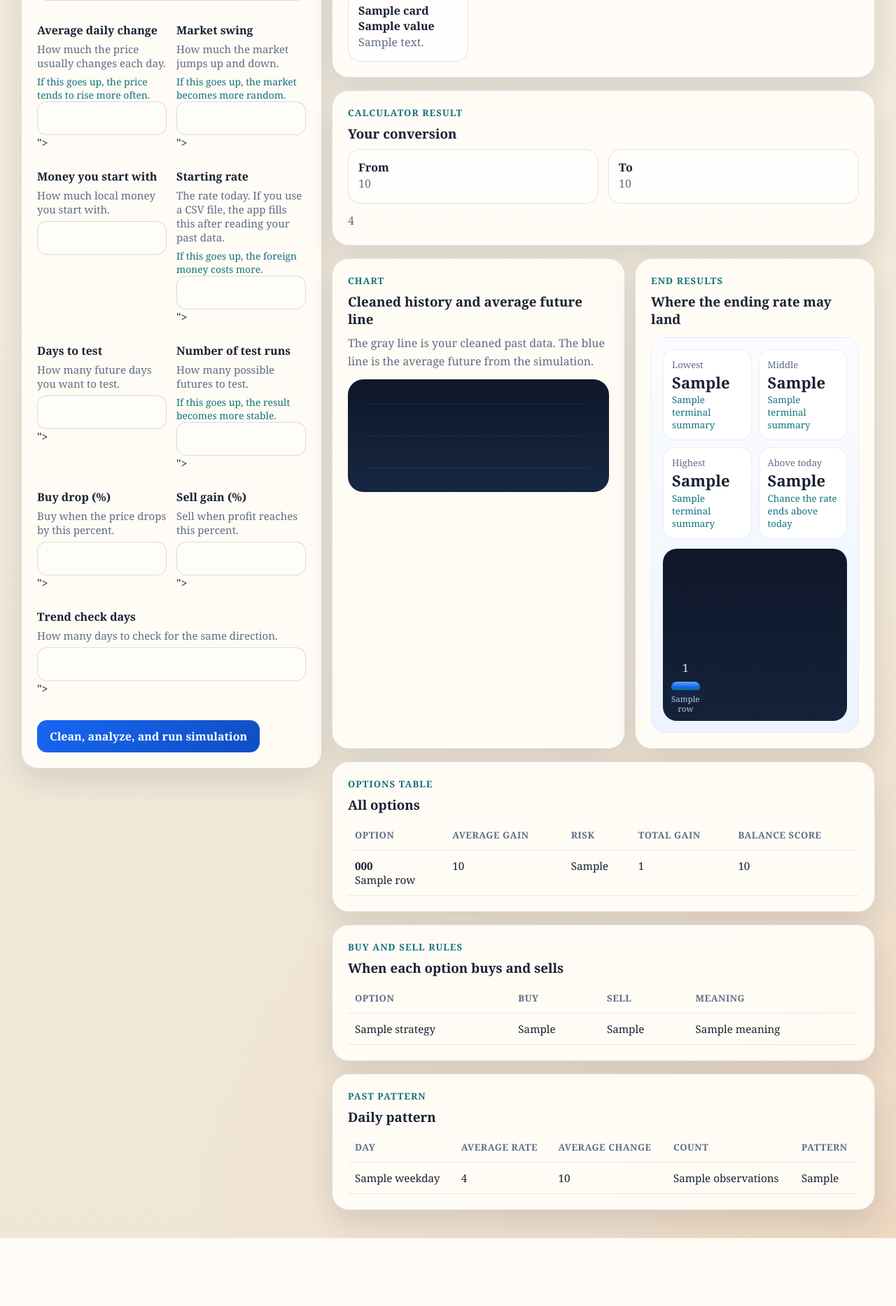
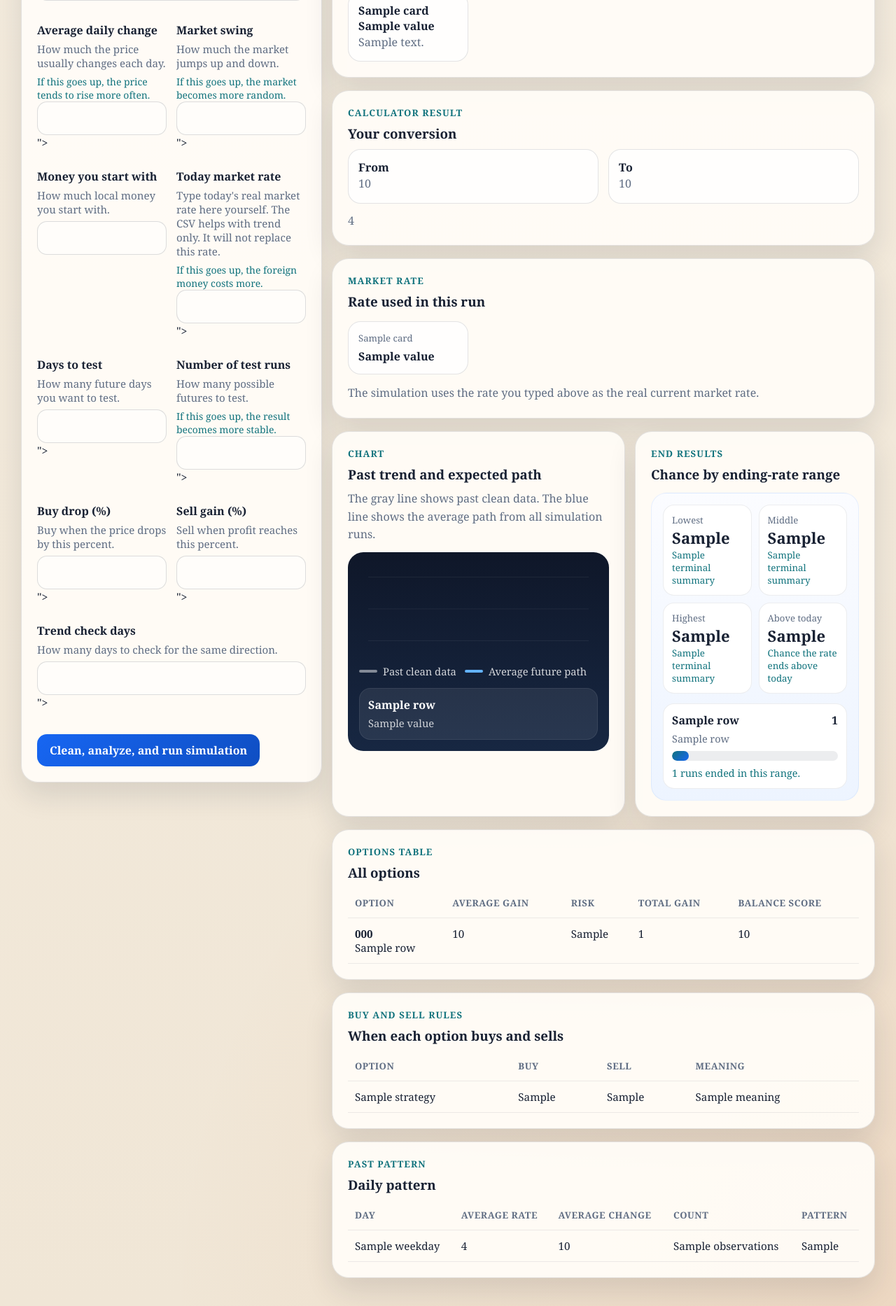
Before and after one commit to am2aidi/nutri, a Flask app: template templates/index.html in a window 1280 px wide. Shown: the part 1917-3783 px from the top of the page at 70% size. Before the commit the page ends 3686 px from the top, so only its background shows below. Run offline with Flask 3, Linux system fonts and the light colour scheme; the template is opened without the code that fills it: most values are stand-ins (such as "Sample title", 1, 10 or a date in 2020); form fields are guessed from the names that the template uses.

Commit message:
Improve rate entry and result visuals

```diff
--- a/app.py
+++ b/app.py
@@ -32,7 +32,7 @@ app.config["MAX_CONTENT_LENGTH"] = 4 * 1024 * 1024
 
 
 FIELD_LABELS = {
-    "starting_rate": "Starting rate",
+    "starting_rate": "Today's market rate",
     "mu": "Average daily change",
     "sigma": "Market swing",
     "days": "Days to test",
@@ -51,6 +51,16 @@ def _friendly_field_name(name: str) -> str:
 
 def _parse_float(name: str, default: float) -> float:
     raw_value = request.form.get(name, str(default)).strip()
+    try:
+        return float(raw_value)
+    except ValueError as exc:
+        raise ValueError(f"{_friendly_field_name(name)} must be a number.") from exc
+
+
+def _parse_required_float(name: str) -> float:
+    raw_value = request.form.get(name, "").strip()
+    if not raw_value:
+        raise ValueError(f"Enter {_friendly_field_name(name).lower()}.")
     try:
         return float(raw_value)
     except ValueError as exc:
@@ -138,7 +148,7 @@ def _build_sample_path_rows(paths) -> list[dict]:
     return rows
 
 
-def _build_histogram_rows(values, bins: int = 9) -> list[dict]:
+def _build_histogram_rows(values, bins: int = 5) -> list[dict]:
     array = np.asarray(values, dtype=float)
     if array.size == 0:
         return []
@@ -152,15 +162,20 @@ def _build_histogram_rows(values, bins: int = 9) -> list[dict]:
     counts, _ = np.histogram(array, bins=edges)
     peak_count = int(counts.max()) if counts.size else 1
     peak_count = peak_count or 1
+    total_count = int(array.size) or 1
+    band_names = ["Very low", "Low", "Middle", "High", "Very high"]
 
     rows = []
     for index, count in enumerate(counts):
-        height = max(16, int((int(count) / peak_count) * 100)) if int(count) > 0 else 10
+        count_value = int(count)
         rows.append(
             {
                 "label": f"{edges[index]:,.1f} - {edges[index + 1]:,.1f}",
-                "count": int(count),
-                "height": height,
+                "count": count_value,
+                "height": max(16, int((count_value / peak_count) * 100)) if count_value > 0 else 10,
+                "width": max(8, int((count_value / total_count) * 100)) if count_value > 0 else 4,
+                "percent": f"{(count_value / total_count) * 100:.1f}%",
+                "band_name": band_names[index] if index < len(band_names) else f"Band {index + 1}",
             }
         )
     return rows
@@ -198,6 +213,34 @@ def _build_terminal_summary(terminal_values, starting_rate: float, local_currenc
         "pair_label": f"{local_currency}/{target_currency}",
         "above_start_probability": f"{float((values >= starting_rate).mean() * 100):.1f}%",
     }
+
+
+def _build_forecast_checkpoint_rows(
+    values,
+    local_currency: str,
+    target_currency: str,
+) -> list[dict]:
+    array = np.asarray(values, dtype=float)
+    if array.size == 0:
+        return []
+
+    last_index = array.size - 1
+    checkpoints = [0, last_index // 4, last_index // 2, (last_index * 3) // 4, last_index]
+    unique_points = []
+    for point in checkpoints:
+        if point not in unique_points:
+            unique_points.append(point)
+
+    rows = []
+    for point in unique_points:
+        label = "Today" if point == 0 else f"Day {point}"
+        rows.append(
+            {
+                "label": label,
+                "value": _format_rate(float(array[point]), local_currency, target_currency),
+            }
+        )
+    return rows
 
 
 def _parse_manual_series(raw_text: str) -> pd.Series:
@@ -271,7 +314,7 @@ def _collect_form_values() -> dict:
     return {
         "input_mode": request.form.get("input_mode", DEFAULTS["input_mode"]),
         "history_file_name": request.files.get("history_file").filename if request.files.get("history_file") else "",
-        "starting_rate": request.form.get("starting_rate", str(DEFAULTS["starting_rate"])),
+        "starting_rate": request.form.get("starting_rate", ""),
         "mu": request.form.get("mu", str(DEFAULTS["mu"])),
         "sigma": request.form.get("sigma", str(DEFAULTS["sigma"])),
         "days": request.form.get("days", str(DEFAULTS["days"])),
@@ -297,7 +340,7 @@ def index():
     form_values = {
         "input_mode": DEFAULTS["input_mode"],
         "history_file_name": "",
-        "starting_rate": f"{DEFAULTS['starting_rate']}",
+        "starting_rate": "",
         "mu": f"{DEFAULTS['mu']}",
         "sigma": f"{DEFAULTS['sigma']}",
         "days": f"{DEFAULTS['days']}",
@@ -320,6 +363,7 @@ def index():
 
         try:
             input_mode = form_values["input_mode"]
+            starting_rate = _parse_required_float("starting_rate")
             days = _parse_int("days", DEFAULTS["days"])
             n_simulations = _parse_int("n_simulations", DEFAULTS["n_simulations"])
             initial_capital = _parse_float("initial_capital", DEFAULTS["initial_capital"])
@@ -343,17 +387,16 @@ def index():
 
                 uploaded_df = pd.read_csv(uploaded_file)
                 history_df, history_metadata = prepare_uploaded_history(uploaded_df)
-                starting_rate, mu, sigma = derive_parameters_from_history(history_df["Rate"])
+                _, mu, sigma = derive_parameters_from_history(history_df["Rate"])
                 source_name = history_metadata["source_name"]
                 source_label = f"{source_name} ({len(history_df)} past rows)"
 
-                form_values["starting_rate"] = f"{starting_rate:.4f}"
                 form_values["mu"] = f"{mu:.4f}"
                 form_values["sigma"] = f"{sigma:.4f}"
             else:
                 manual_series = _parse_manual_series(form_values["manual_series"])
                 if not manual_series.empty:
-                    starting_rate, mu, sigma = derive_parameters_from_history(manual_series)
+                    _, mu, sigma = derive_parameters_from_history(manual_series)
                     history_df = pd.DataFrame(
                         {
                             "Date": pd.date_range(
@@ -373,11 +416,9 @@ def index():
                         "duplicate_date_rows": 0,
                     }
                     source_label = f"Rate list you typed ({len(history_df)} past rows)"
-                    form_values["starting_rate"] = f"{starting_rate:.4f}"
                     form_values["mu"] = f"{mu:.4f}"
                     form_values["sigma"] = f"{sigma:.4f}"
                 else:
-                    starting_rate = _parse_float("starting_rate", DEFAULTS["starting_rate"])
                     mu = _parse_float("mu", DEFAULTS["mu"])
                     sigma = _parse_float("sigma", DEFAULTS["sigma"])
 
@@ -485,18 +526,28 @@ def index():
             if history_metadata and input_mode == "upload":
                 learning_summary = (
                     f"The app cleaned your CSV, kept {history_metadata['kept_rows']} good rows, "
-                    f"then learned the start rate, average daily change, and market swing."
+                    f"then learned the average daily change and market swing. "
+                    f"The current market rate came from what you typed."
                 )
             elif not history_df.empty:
-                learning_summary = "The app used the values you typed by hand and learned from that rate list."
+                learning_summary = (
+                    "The app used the values you typed by hand to learn the trend and market swing. "
+                    "The current market rate came from what you typed."
+                )
             else:
-                learning_summary = "The app used the values you typed by hand."
+                learning_summary = "The app used the values you typed by hand, including the current market rate."
 
             data_quality_cards = []
             history_cards = []
             cleaning_note = ""
             history_note = ""
             history_preview_rows = []
+            entered_rate_cards = [
+                {
+                    "label": "Rate you entered today",
+                    "value": _format_rate(starting_rate, local_currency, target_currency),
+                }
+            ]
 
             if history_metadata:
                 original_rows = int(history_metadata.get("original_rows", len(history_df)))
@@ -550,6 +601,18 @@ def index():
                     f"and market swing was {float(history_analysis['market_swing']):,.4f}."
                 )
                 history_preview_rows = _build_history_preview_rows(history_df, local_currency, target_currency)
+                entered_rate_cards.append(
+                    {
+                        "label": "Last rate in your history",
+                        "value": _format_rate(history_analysis["latest_rate"], local_currency, target_currency),
+                    }
+                )
+                entered_rate_cards.append(
+                    {
+                        "label": "Difference",
+                        "value": _format_signed_number(starting_rate - history_analysis["latest_rate"]),
+                    }
+                )
 
             model_cards = [
                 {
@@ -564,8 +627,8 @@ def index():
                 },
                 {
                     "label": "Data use",
-                    "value": "CSV or typed history",
-                    "detail": "Past rates are used to estimate the average daily change and market swing.",
+                    "value": "User rate plus past history",
+                    "detail": "You enter the real current rate. Past rates are only used to estimate trend and swing.",
                 },
                 {
                     "label": "Why results change",
@@ -581,7 +644,7 @@ def index():
                 "best_reason_short": best_reason_short,
                 "simulation_story": (
                     f"If you start with {_format_money(initial_capital, local_currency)}, you can buy about "
-                    f"{starting_foreign_units:,.2f} {target_currency} at the start rate. "
+                    f"{starting_foreign_units:,.2f} {target_currency} at the market rate you entered. "
                     f"The test then shows simple possible up and down moves over {days} days."
                 ),
                 "learning_summary": learning_summary,
@@ -601,7 +664,7 @@ def index():
                     "to_amount": f"{calculator_result:,.2f} {calculator_to_currency}",
                     "rate_note": (
                         f"Rate used: 1 {target_currency} = {float(starting_rate):,.4f} {local_currency}. "
-                        f"You can add more currencies in the box above."
+                        f"This is the market rate you entered."
                     ),
                 },
                 "strategy_rows": _serialize_strategy_rows(summary_df, local_currency),
@@ -612,6 +675,11 @@ def index():
                     target_currency,
                 ),
                 "terminal_histogram_rows": _build_histogram_rows(terminal_values),
+                "forecast_checkpoint_rows": _build_forecast_checkpoint_rows(
+                    paths.mean(axis=0),
+                    local_currency,
+                    target_currency,
+                ),
                 "weekday_rows": _serialize_weekday_rows(weekday_df, local_currency, target_currency),
                 "strategy_rules_rows": build_strategy_rules_table(days).to_dict(orient="records"),
             }
@@ -627,6 +695,7 @@ def index():
                 "history_cards": history_cards,
                 "history_note": history_note,
                 "history_preview_rows": history_preview_rows,
+                "entered_rate_cards": entered_rate_cards,
                 "model_cards": model_cards,
                 "local_currency": local_currency,
                 "target_currency": target_currency,
@@ -676,15 +745,20 @@ def index():
                     "from_amount": f"{calculator_amount:,.2f} {calculator_from_currency}",
                     "to_amount": f"{calculator_result:,.2f} {calculator_to_currency}",
                     "rate_note": (
-                        f"We convert using {local_currency}. "
+                        f"We convert using the market rate you typed. "
                         f"1 {target_currency} = {float(starting_rate):,.4f} {local_currency}"
                     ),
                 },
                 "available_currencies": available_currencies,
                 "scenario_cards": scenario_cards,
+                "forecast_checkpoint_rows": _build_forecast_checkpoint_rows(
+                    paths.mean(axis=0),
+                    local_currency,
+                    target_currency,
+                ),
                 "simulation_story": (
                     f"If you start with {_format_money(initial_capital, local_currency)}, you can buy about "
-                    f"{starting_foreign_units:,.2f} {target_currency} at the start rate. "
+                    f"{starting_foreign_units:,.2f} {target_currency} at the market rate you entered. "
                     f"The test then shows simple possible up and down moves over {days} days."
                 ),
             }
--- a/templates/index.html
+++ b/templates/index.html
@@ -222,6 +222,47 @@
         border-radius: 22px;
         background: linear-gradient(180deg, #0f1729 0%, #172742 100%);
       }
+      .chart-legend {
+        display: flex;
+        flex-wrap: wrap;
+        gap: 12px;
+        margin-top: 14px;
+      }
+      .legend-item {
+        display: inline-flex;
+        align-items: center;
+        gap: 8px;
+        color: rgba(255, 255, 255, 0.82);
+        font-size: 0.92rem;
+      }
+      .legend-swatch {
+        width: 26px;
+        height: 4px;
+        border-radius: 999px;
+      }
+      .legend-swatch.history { background: rgba(255, 255, 255, 0.48); }
+      .legend-swatch.forecast { background: #63b3ff; }
+      .checkpoint-grid {
+        display: grid;
+        grid-template-columns: repeat(auto-fit, minmax(110px, 1fr));
+        gap: 10px;
+        margin-top: 14px;
+      }
+      .checkpoint-card {
+        padding: 12px;
+        border-radius: 16px;
+        background: rgba(255, 255, 255, 0.08);
+        border: 1px solid rgba(255, 255, 255, 0.08);
+      }
+      .checkpoint-card strong {
+        display: block;
+        margin-bottom: 4px;
+        color: #fff;
+      }
+      .checkpoint-card span {
+        color: rgba(255, 255, 255, 0.78);
+        font-size: 0.92rem;
+      }
       .chart svg { width: 100%; display: block; }
       .chart line { stroke: rgba(255, 255, 255, 0.08); stroke-width: 1; }
       .history-line { fill: none; stroke: rgba(255, 255, 255, 0.4); stroke-width: 3; }
@@ -263,33 +304,35 @@
         margin-top: 4px;
         color: var(--teal);
       }
-      .hist-chart {
-        padding: 16px 12px 10px;
-        border-radius: 20px;
-        background: linear-gradient(180deg, #0f1729 0%, #15223a 100%);
+      .histogram-list {
+        display: grid;
+        gap: 14px;
+        margin-top: 10px;
       }
-      .histogram {
-        display: grid;
-        grid-template-columns: repeat(9, minmax(0, 1fr));
-        gap: 8px;
-        align-items: end;
-        min-height: 220px;
+      .hist-row {
+        padding: 12px;
+        border-radius: 16px;
+        background: #fff;
+        border: 1px solid rgba(24, 33, 51, 0.08);
       }
-      .hist-col { display: grid; gap: 6px; justify-items: center; }
-      .hist-bar {
-        width: 100%;
-        min-height: 12px;
-        border-radius: 12px 12px 6px 6px;
-        background: linear-gradient(180deg, #59a8ff 0%, var(--blue) 60%, var(--teal) 100%);
-        box-shadow: 0 10px 18px rgba(23, 102, 242, 0.22);
+      .hist-row-top {
+        display: flex;
+        justify-content: space-between;
+        gap: 10px;
+        align-items: center;
+        margin-bottom: 6px;
       }
-      .hist-label {
-        font-size: 0.72rem;
-        color: rgba(255, 255, 255, 0.74);
-        text-align: center;
-        line-height: 1.2;
+      .hist-row-top strong { font-size: 1rem; }
+      .hist-range {
+        margin-bottom: 8px;
+        font-size: 0.9rem;
+        color: var(--muted);
       }
-      .hist-col .mini { color: rgba(255, 255, 255, 0.88); }
+      .hist-run-note {
+        margin-top: 8px;
+        font-size: 0.9rem;
+        color: var(--teal);
+      }
 
       table { width: 100%; border-collapse: collapse; font-size: 0.95rem; }
       th, td {
@@ -318,7 +361,6 @@
         .page { width: min(100% - 18px, 100%); }
         .grid-2, .grid-3, .metrics, .story-grid { grid-template-columns: 1fr; }
         .calc-quick-grid, .hist-top { grid-template-columns: 1fr; }
-        .histogram { grid-template-columns: repeat(5, minmax(0, 1fr)); }
       }
     </style>
   </head>
@@ -342,7 +384,7 @@
           <div class="hero-box">
             <div class="mini">Live rate</div>
             <strong id="heroRate">1 {{ form.target_currency }} = {{ form.starting_rate }} {{ form.local_currency }}</strong>
-            <p id="heroConvert">Type an amount below to see a quick change.</p>
+            <p id="heroConvert">Type today&apos;s real market rate and an amount below.</p>
           </div>
         </div>
       </section>
@@ -488,8 +530,8 @@
                 <input id="initial_capital" name="initial_capital" type="number" step="1000" min="1000" value="{{ form.initial_capital }}">
               </div>
               <div class="field">
-                <label for="starting_rate">Starting rate</label>
-                <div class="field-help">The rate today. If you use a CSV file, the app fills this after reading your past data.</div>
+                <label for="starting_rate">Today market rate</label>
+                <div class="field-help">Type today&apos;s real market rate here yourself. The CSV helps with trend only. It will not replace this rate.</div>
                 <div class="impact">If this goes up, the foreign money costs more.</div>
                 <input id="starting_rate" name="starting_rate" type="number" step="0.01" min="0.01" value="{{ form.starting_rate }}">
               </div>
@@ -658,11 +700,25 @@
               <p style="margin-top: 12px;">{{ results.calculator_summary.rate_note }}</p>
             </article>
 
+            <article class="card">
+              <div class="eyebrow">Market rate</div>
+              <h3>Rate used in this run</h3>
+              <div class="metrics">
+                {% for card in results.entered_rate_cards %}
+                  <div class="metric">
+                    <span class="label">{{ card.label }}</span>
+                    <span class="value">{{ card.value }}</span>
+                  </div>
+                {% endfor %}
+              </div>
+              <p style="margin-top: 14px;">The simulation uses the rate you typed above as the real current market rate.</p>
+            </article>
+
             <div class="split">
               <article class="card">
                 <div class="eyebrow">Chart</div>
-                <h3>Cleaned history and average future line</h3>
-                <p class="help">The gray line is your cleaned past data. The blue line is the average future from the simulation.</p>
+                <h3>Past trend and expected path</h3>
+                <p class="help">The gray line shows past clean data. The blue line shows the average path from all simulation runs.</p>
                 <div class="chart" style="margin-top: 12px;">
                   <svg viewBox="0 0 420 160" role="img" aria-label="Forecast chart">
                     <line x1="16" y1="24" x2="404" y2="24"></line>
@@ -673,12 +729,26 @@
                     {% endif %}
                     <polyline class="forecast-line" points="{{ results.forecast_line_points }}"></polyline>
                   </svg>
+                  <div class="chart-legend">
+                    {% if results.history_line_points %}
+                      <div class="legend-item"><span class="legend-swatch history"></span><span>Past clean data</span></div>
+                    {% endif %}
+                    <div class="legend-item"><span class="legend-swatch forecast"></span><span>Average future path</span></div>
+                  </div>
+                  <div class="checkpoint-grid">
+                    {% for row in results.forecast_checkpoint_rows %}
+                      <div class="checkpoint-card">
+                        <strong>{{ row.label }}</strong>
+                        <span>{{ row.value }}</span>
+                      </div>
+                    {% endfor %}
+                  </div>
                 </div>
               </article>
 
               <article class="card">
                 <div class="eyebrow">End results</div>
-                <h3>Where the ending rate may land</h3>
+                <h3>Chance by ending-rate range</h3>
                 <div class="histogram-shell">
                   <div class="hist-top">
                     <div class="hist-stat">
@@ -703,16 +773,20 @@
                     </div>
                   </div>
 
-                  <div class="hist-chart">
-                    <div class="histogram">
-                      {% for row in results.terminal_histogram_rows %}
-                        <div class="hist-col" title="{{ row.label }} : {{ row.count }} runs">
-                          <div class="mini">{{ row.count }}</div>
-                          <div class="hist-bar" style="height: {{ row.height }}%;"></div>
-                          <div class="hist-label">{{ row.label }}</div>
+                  <div class="histogram-list">
+                    {% for row in results.terminal_histogram_rows %}
+                      <div class="hist-row">
+                        <div class="hist-row-top">
+                          <strong>{{ row.band_name }}</strong>
+                          <strong>{{ row.percent }}</strong>
                         </div>
-                      {% endfor %}
-                    </div>
+                        <div class="hist-range">{{ row.label }}</div>
+                        <div class="bar-track">
+                          <div class="bar-fill" style="width: {{ row.width }}%;"></div>
+                        </div>
+                        <div class="hist-run-note">{{ row.count }} runs ended in this range.</div>
+                      </div>
+                    {% endfor %}
                   </div>
                 </div>
               </article>
```
